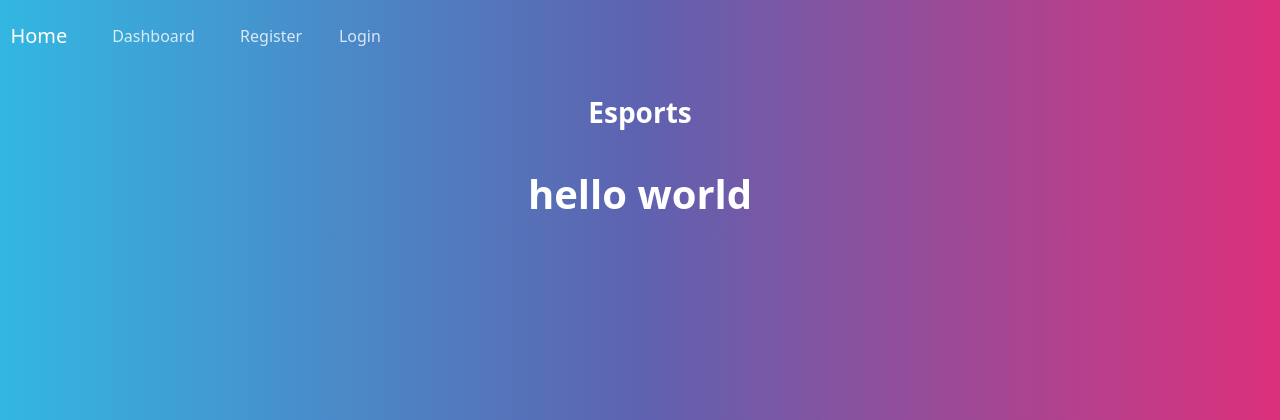
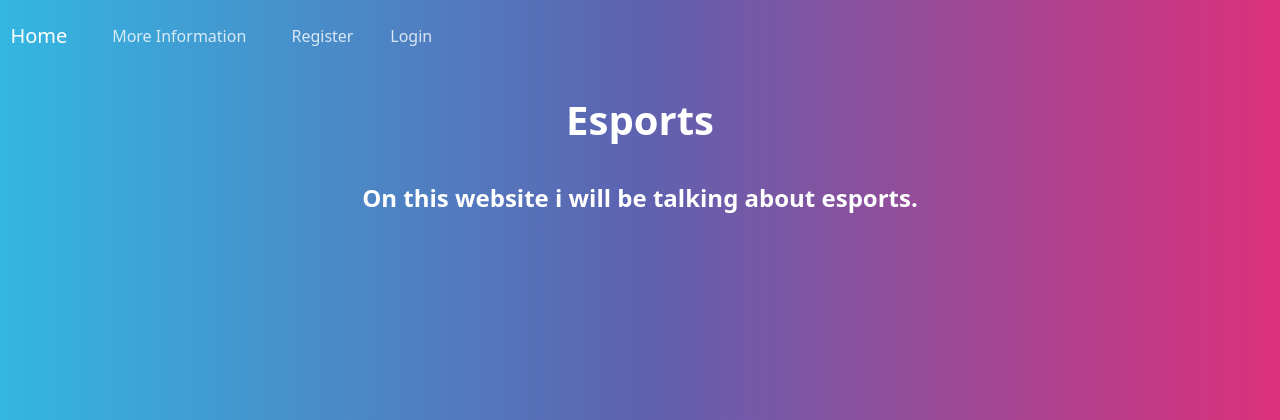
Before and after one commit to VtXsuperkyle/Esports_django, a Django app: page / in a window 1280 px wide. Shown: the top 420 px of the page. Run offline with Django 5.2, Linux system fonts and the light colour scheme.

Commit message:
just find something

```diff
--- a/dcrm/static/css/styles.css
+++ b/dcrm/static/css/styles.css
@@ -3,8 +3,6 @@
     width: 500px;
 }
 
-.background_img{
-    background-image: url('../images/esports1.png');
-    height: 100%;
-
+.errorlist{
+    color: red;
 }
--- a/dcrm/website/templates/website/base.html
+++ b/dcrm/website/templates/website/base.html
@@ -5,7 +5,7 @@
 <head>
     <meta charset="UTF-8">
     <meta name="viewport" content="width=device-width, initial-scale=1.0">
-    <title>Esports Django</title>
+    <title>Esports</title>
     <link rel="stylesheet" href="https://bootswatch.com/5/quartz/bootstrap.min.css">
     <link rel="stylesheet" href="{% static 'css/styles.css' %}">
 </head>
--- a/dcrm/website/templates/website/index.html
+++ b/dcrm/website/templates/website/index.html
@@ -3,9 +3,9 @@
 {% block content %}
     <br>
     <div class="text-center">
-        <h3>Esports</h3>
+        <h1>Esports</h1>
         <br>
-        <h1> hello world</h1>
+        <h4> On this website i will be talking about esports.</h4>
 
     </div>
 {% endblock %}
--- a/dcrm/website/templates/website/dashboard.html
+++ b/dcrm/website/templates/website/infopage.html
@@ -1,9 +1,13 @@
 {% extends 'website/base.html' %}
+{% load static %}
 
 {% block content %}
 
     <h1> Welcome to the Info page</h1>
 
-<div class="background_img"></div>
+    <img src="{% static 'images/esports1.png' %}">
+    <hr>
+    <br>
+    <h4>test</h4>
 
 {% endblock %}
--- a/dcrm/website/templates/website/navbar.html
+++ b/dcrm/website/templates/website/navbar.html
@@ -18,12 +18,12 @@
          &nbsp;     &nbsp;     &nbsp;
 
            <li class="nav-item">
-            <a class="nav-link" href="{% url 'dashboard' %}">Dashboard &nbsp; <i class="fa fa-home" aria-hidden="true"></i> </a>
+            <a class="nav-link" href="{% url 'infopage' %}">More Information &nbsp; <i class="fa fa-home" aria-hidden="true"></i> </a>
           </li>
           &nbsp;     &nbsp;     &nbsp;
           {% if user.is_authenticated %}
           <li class="nav-item">
-            <a class="nav-link" href="{% url 'user-logout' %}">Sign out &nbsp; <i class="fa fa-sign-out" aria-hidden="true"></i> </a>
+            <a class="nav-link" href="{% url 'logout' %}">Sign out &nbsp; <i class="fa fa-sign-out" aria-hidden="true"></i> </a>
           </li>
 
        {% else %}
--- a/dcrm/website/urls.py
+++ b/dcrm/website/urls.py
@@ -9,7 +9,7 @@ urlpatterns = [
 
     path('my-login', views.my_login, name="my-login"),
 
-    path('user-logout', views.user_logout, name="user-logout"),
+    path('logout', views.logout, name="logout"),
 
-    path('dashboard', views.dashboard, name="dashboard"),
+    path('infopage', views.infopage, name="infopage"),
 ]
--- a/dcrm/website/views.py
+++ b/dcrm/website/views.py
@@ -37,17 +37,17 @@ def my_login(request):
 
             if user is not None:
                 auth.login(request, user)
-                return redirect('dashboard')
+                return redirect('infopage')
 
     context = {'login_form':form}
     return render(request,'website/my-login.html', context=context)
 
 
 #logout user
-def user_logout(request):
+def logout(request):
     auth.logout(request)
-    return redirect("my-login")
+    return render(request,'website/logout.html')
 
 #dashboard
-def dashboard(request):
-    return render(request, 'website/dashboard.html')
+def infopage(request):
+    return render(request, 'website/infopage.html')
```
Also changed, not shown: dcrm/website/templates/website/logout.html (added, +13 -0 lines), dcrm/db.sqlite3.
